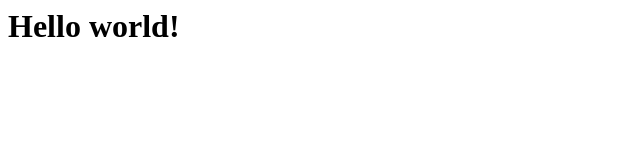
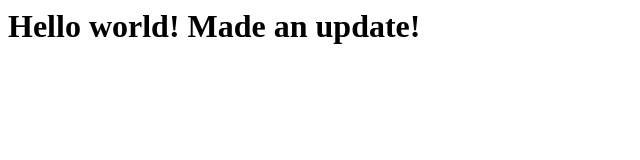
Before and after one commit to dsblanes/dsblanes.github.io, a plain HTML site: page index.html in a window 1280 px wide. Shown: the whole page, without its empty margins (0-640 px from the left). Drawn offline with Linux system fonts and the light colour scheme.

Commit message:
added update

```diff
--- a/index.html
+++ b/index.html
@@ -5,7 +5,7 @@
 		<title>Daniel's Application</title>
 	</head>
 <body>
-	<h1>Hello world!</h1>
+	<h1>Hello world! Made an update!</h1>
 
 
 </body>
```
